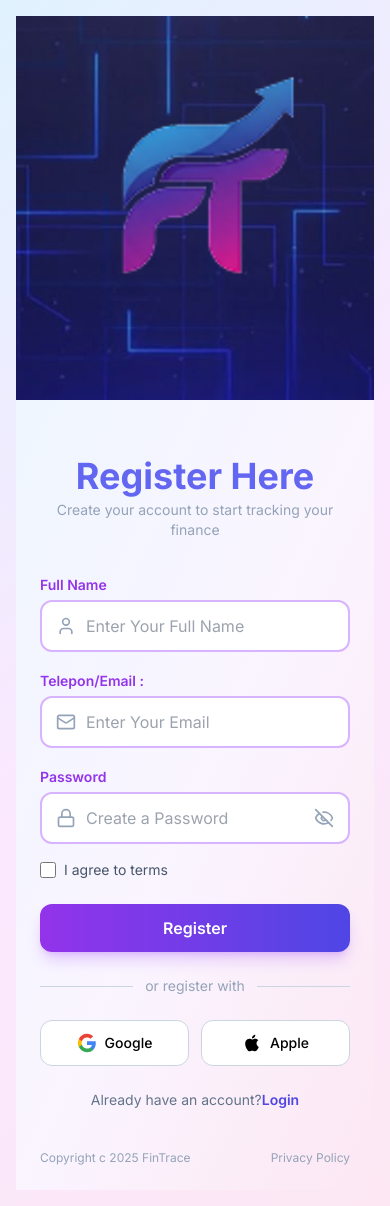
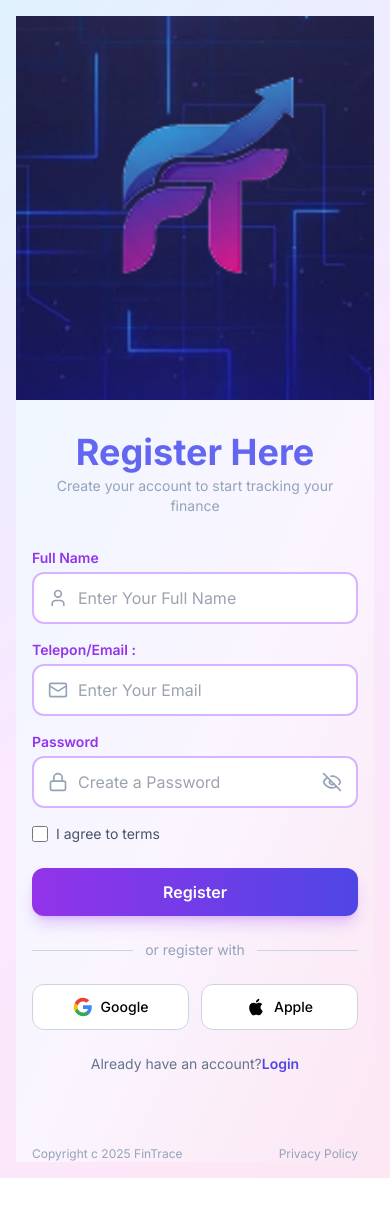
Before and after one commit to TendriZ/FinTrace-Workshop-UI, a React (Vite) app: page /register in a window 390 px wide. After the commit the page ends 1178 px from the top, so only its background shows below. Built offline with nearby package versions, Linux system fonts and the light colour scheme.

Commit message:
fix: remove mobile padding from login and register pages to be flush with edges

```diff
--- a/src/pages/auth/LoginPage.tsx
+++ b/src/pages/auth/LoginPage.tsx
@@ -67,8 +67,8 @@ export function LoginPage() {
           </div>
         </div>
 
-        <div className="w-full lg:w-[48%] bg-gradient-to-br from-blue-50 via-purple-50 to-pink-100 flex flex-col justify-between p-6 sm:p-10 lg:p-12">
-          <form onSubmit={handleSubmit} className="max-w-sm mx-auto w-full pt-8 lg:pt-16">
+        <div className="w-full lg:w-[48%] bg-gradient-to-br from-blue-50 via-purple-50 to-pink-100 flex flex-col justify-between">
+          <form onSubmit={handleSubmit} className="max-w-sm mx-auto w-full h-full flex flex-col justify-center px-4 lg:px-12 py-8 lg:py-16">
             <h1 className="text-4xl font-bold text-indigo-500 text-center mb-1">Welcome Back</h1>
             <p className="text-slate-400 text-center text-sm mb-8">Enter your email and password to access your account</p>
 
@@ -148,7 +148,7 @@ export function LoginPage() {
             </p>
           </form>
 
-          <div className="flex justify-between text-slate-400 text-xs pt-10">
+          <div className="flex justify-between text-slate-400 text-xs pt-10 px-4 lg:px-12">
             <span>Copyright c 2025 FinTrace</span>
             <span>Privacy Policy</span>
           </div>
--- a/src/pages/auth/RegisterPage.tsx
+++ b/src/pages/auth/RegisterPage.tsx
@@ -53,8 +53,8 @@ export function RegisterPage() {
           </div>
         </div>
 
-        <div className="w-full lg:w-[48%] bg-gradient-to-br from-blue-50 via-purple-50 to-pink-100 flex flex flex-col justify-between p-6 sm:p-10 lg:p-12">
-          <form onSubmit={handleSubmit} className="max-w-sm mx-auto w-full pt-8 lg:pt-16">
+        <div className="w-full lg:w-[48%] bg-gradient-to-br from-blue-50 via-purple-50 to-pink-100 flex flex flex-col justify-between">
+          <form onSubmit={handleSubmit} className="max-w-sm mx-auto w-full h-full flex flex-col justify-center px-4 lg:px-12 py-8 lg:py-16">
             <h1 className="text-4xl font-bold text-indigo-500 text-center mb-1">Register Here</h1>
             <p className="text-slate-400 text-center text-sm mb-8">Create your account to start tracking your finance</p>
 
@@ -124,7 +124,7 @@ export function RegisterPage() {
             </p>
           </form>
 
-          <div className="flex justify-between text-slate-400 text-xs pt-10">
+          <div className="flex justify-between text-slate-400 text-xs pt-10 px-4 lg:px-12">
             <span>Copyright c 2025 FinTrace</span>
             <span>Privacy Policy</span>
           </div>
```
